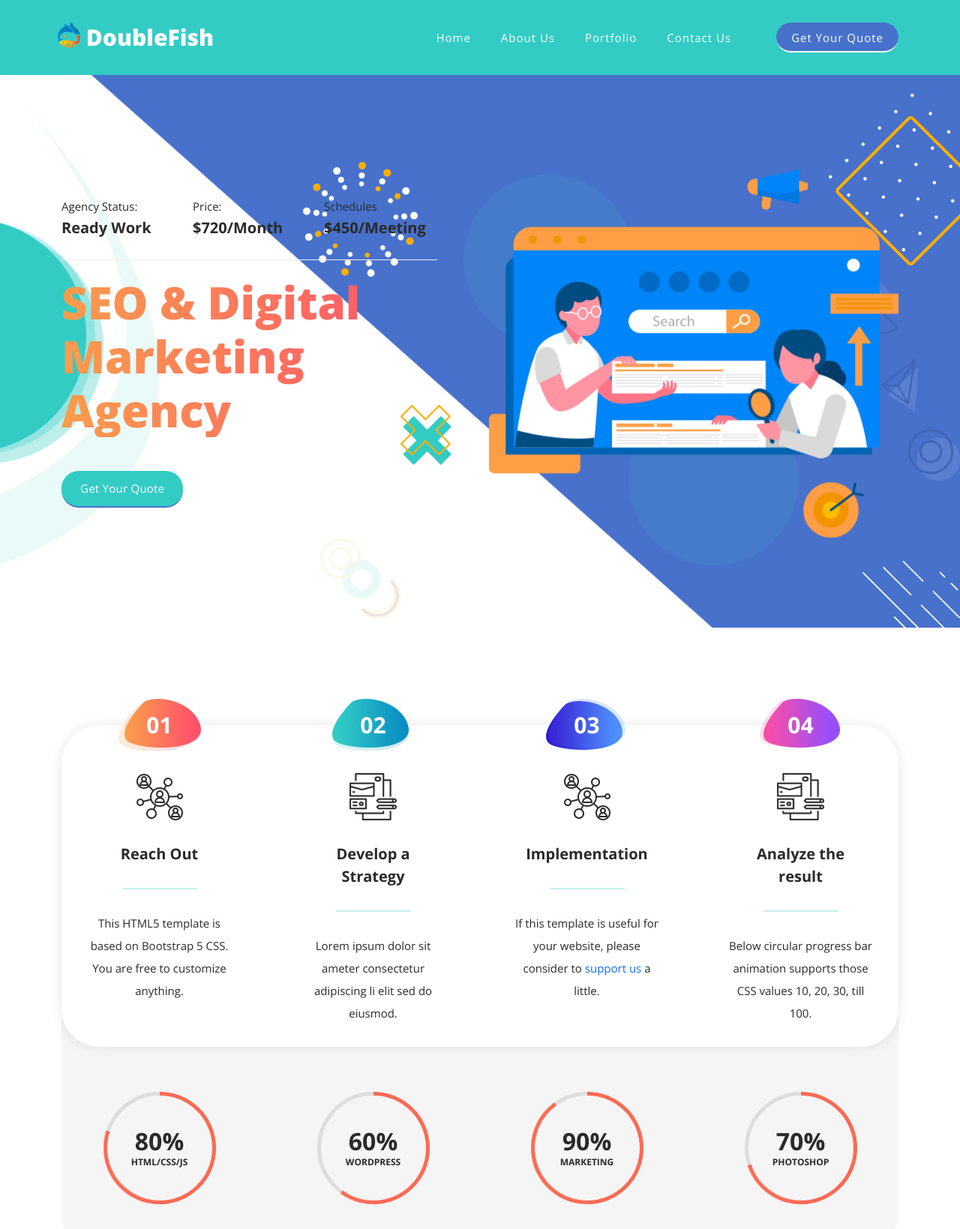
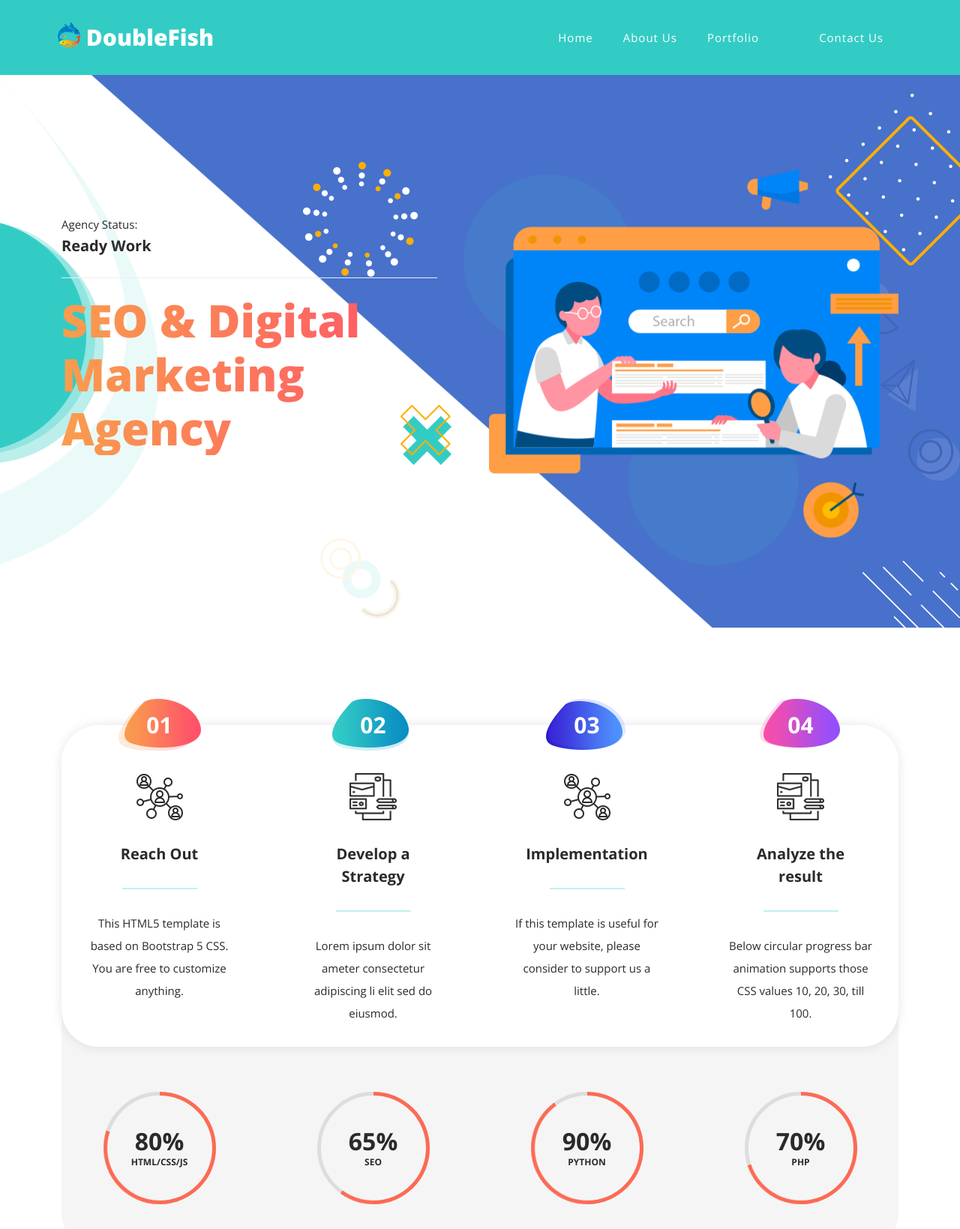
Before and after one commit to jiaji97/doublefish.github.io, a plain HTML site: page index.html in a window 1280 px wide. Shown: the top 1639 px of the page at 75% size. Drawn offline with nearby package versions, Linux system fonts and the light colour scheme.

Commit message:
PATCH-CONTENT
PATCH-CONTENT

```diff
--- a/index.html
+++ b/index.html
@@ -46,9 +46,6 @@
               <li class="scroll-to-section"><a href="#about">About Us</a></li>
               <li class="scroll-to-section"><a href="#portfolio">Portfolio</a></li>
               <li class="scroll-to-section"><a href="#contact">Contact Us</a></li>
-              <li class="scroll-to-section">
-                <div class="main-blue-button"><a href="#contact">Get Your Quote</a></div>
-              </li>
             </ul>
             <a class='menu-trigger'>
               <span>Menu</span>
@@ -74,25 +71,8 @@
                       <h4>Ready Work</h4>
                     </div>
                   </div>
-                  <div class="col-lg-4 col-sm-4">
-                    <div class="info-stat">
-                      <h6>Price:</h6>
-                      <h4>$720/Month</h4>
-                    </div>
-                  </div>
-                  <div class="col-lg-4 col-sm-4">
-                    <div class="info-stat">
-                      <h6>Schedules</h6>
-                      <h4>$450/Meeting</h4>
-                    </div>
-                  </div>
                   <div class="col-lg-12">
                     <h2>SEO &amp; Digital Marketing Agency</h2>
-                  </div>
-                  <div class="col-lg-12">
-                    <div class="main-green-button scroll-to-section">
-                      <a href="#contact">Get Your Quote</a>
-                    </div>
                   </div>
                 </div>
               </div>
@@ -143,8 +123,7 @@
                   <div class="icon"></div>
                   <h4>Implementation</h4>
                   <div class="line-dec"></div>
-                  <p>If this template is useful for your website, please consider to <a rel="nofollow"
-                      href="https://www.paypal.me/templatemo" target="_blank">support us</a> a little.</p>
+                  <p>If this template is useful for your website, please consider to support us a little.</p>
                 </div>
               </div>
               <div class="col-lg-3">
@@ -194,8 +173,8 @@
                     </span>
                     <div class="progress-value">
                       <div>
-                        60%<br>
-                        <span>Wordpress</span>
+                        65%<br>
+                        <span>SEO</span>
                       </div>
                     </div>
                   </div>
@@ -213,7 +192,7 @@
                     <div class="progress-value">
                       <div>
                         90%<br>
-                        <span>Marketing</span>
+                        <span>Python</span>
                       </div>
                     </div>
                   </div>
@@ -231,7 +210,7 @@
                     <div class="progress-value">
                       <div>
                         70%<br>
-                        <span>Photoshop</span>
+                        <span>PHP</span>
                       </div>
                     </div>
                   </div>
@@ -276,11 +255,7 @@
               </div>
             </div>
           </div>
-          <p><a rel="nofollow" href="https://templatemo.com/tm-563-seo-dream" target="_parent">SEO Dream</a> is free
-            digital marketing CSS template provided by TemplateMo website. You are allowed to use this template for your
-            business websites. Please DO NOT redistribute this template ZIP file on any Free CSS collection websites.
-            You may contact us for more information. Thank you.</p>
-          <div class="main-green-button"><a href="#">Discover company</a></div>
+          <p>Double Fish Technology is blablabla. Thank you.</p>
         </div>
       </div>
     </div>
@@ -473,19 +448,19 @@
                       <div class="icon">
                         <img src="assets/images/contact-icon-01.png" alt="email icon">
                       </div>
-                      <a href="#">info@company.com</a>
+                      <a href="#">ahzhen031@gmail.com</a>
                     </li>
                     <li>
                       <div class="icon">
                         <img src="assets/images/contact-icon-02.png" alt="phone">
                       </div>
-                      <a href="#">+001-002-0034</a>
+                      <a href="#">+63-945-844-5167</a>
                     </li>
                     <li>
                       <div class="icon">
                         <img src="assets/images/contact-icon-03.png" alt="location">
                       </div>
-                      <a href="#">26th Street, Digital Villa</a>
+                      <a href="#">Covelandia Rd, Binakayan, Kawit, 4104 Cavite, Philippines </a>
                     </li>
                   </ul>
                 </div>
@@ -500,7 +475,7 @@
     <div class="container">
       <div class="row">
         <div class="col-lg-12">
-          <p>Copyright © 2021 Double Fish Technology Co., Ltd. All Rights Reserved.
+          <p>Copyright © 2018 Double Fish Technology Co., Ltd. All Rights Reserved.
         </div>
       </div>
     </div>
```
